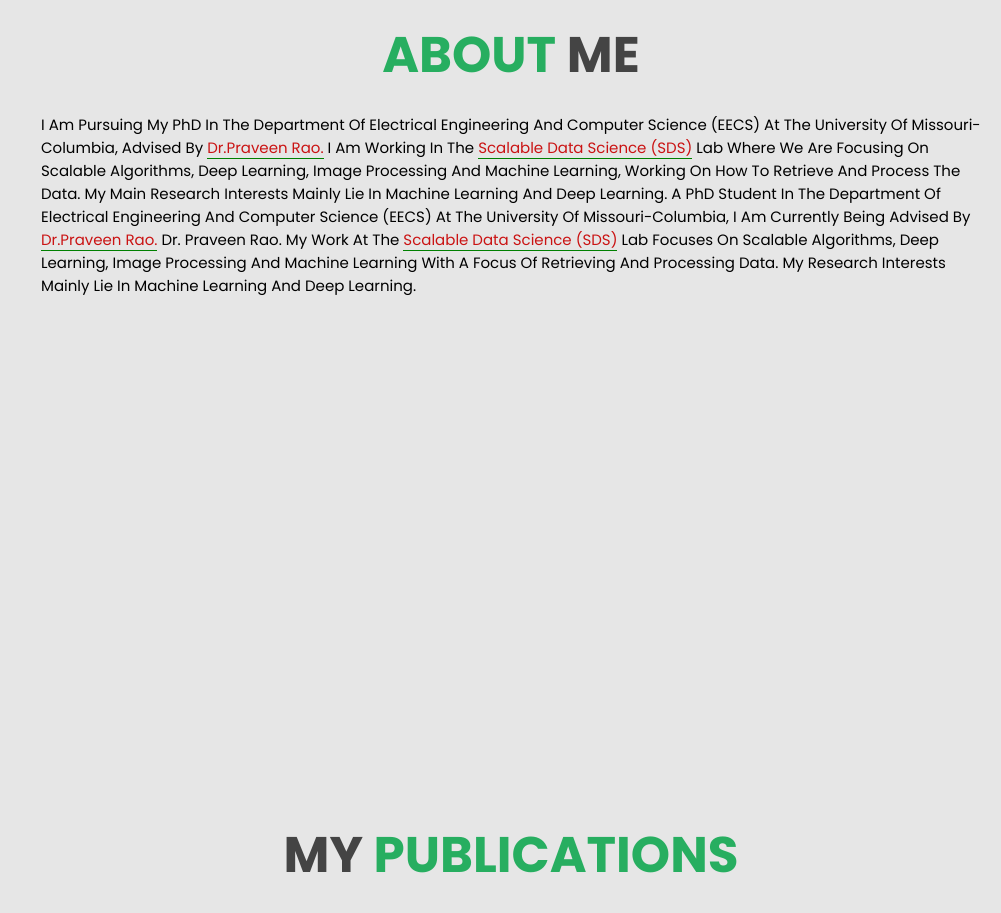
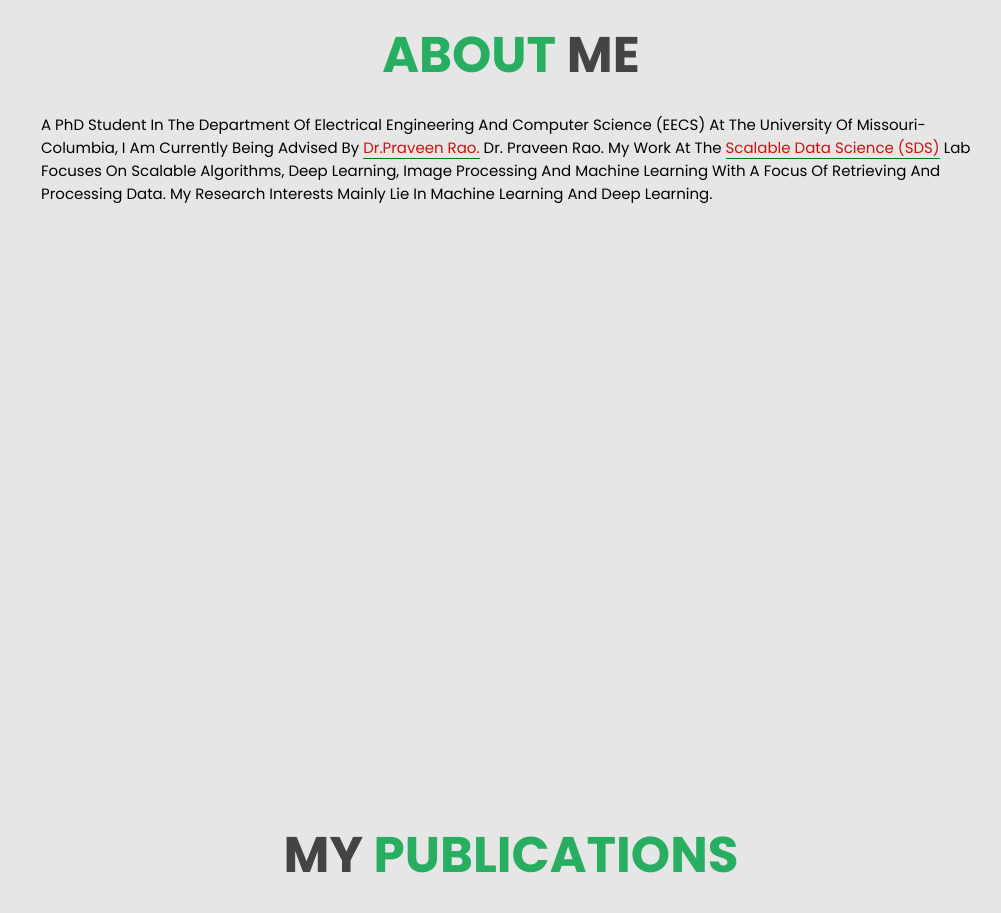
Before and after one commit to tamim1992/MyInfo, a plain HTML site: page index.html in a window 1280 px wide. Shown: the part 802-1715 px from the top of the page, without its empty margins (279-1280 px from the left). Drawn offline with Linux system fonts and the light colour scheme.

Commit message:
Update index.html

```diff
--- a/index.html
+++ b/index.html
@@ -70,10 +70,7 @@
 <section class="about" id="about">
 
     <h1 class="heading"> <span>about</span> me </h1>
-    <p>I am pursuing my PhD in the Department of Electrical Engineering and Computer Science (EECS) at the University of Missouri-Columbia, advised by <a href="https://sites.google.com/view/raopraveen/home?authuser=0">Dr.Praveen Rao.</a>
-        I am working in the <a href="https://sites.google.com/view/raopraveen/sds-lab"> Scalable Data Science (SDS)</a>  Lab where we are focusing on scalable algorithms, deep learning, image processing and machine learning, working on how to retrieve and process the data.
-        My main research interests mainly lie in Machine learning and deep learning.
-
+    <p>
         A PhD student in The Department of Electrical Engineering and Computer Science (EECS) at the University of Missouri-Columbia, I am currently being advised by <a href="https://sites.google.com/view/raopraveen/home?authuser=0">Dr.Praveen Rao.</a> Dr. Praveen Rao.
         My work at the <a href="https://sites.google.com/view/raopraveen/sds-lab"> Scalable Data Science (SDS)</a> Lab focuses on Scalable Algorithms, Deep Learning, Image Processing and Machine Learning with a focus of retrieving and processing data. My research interests mainly lie in Machine Learning and Deep Learning.
     </p>
```
